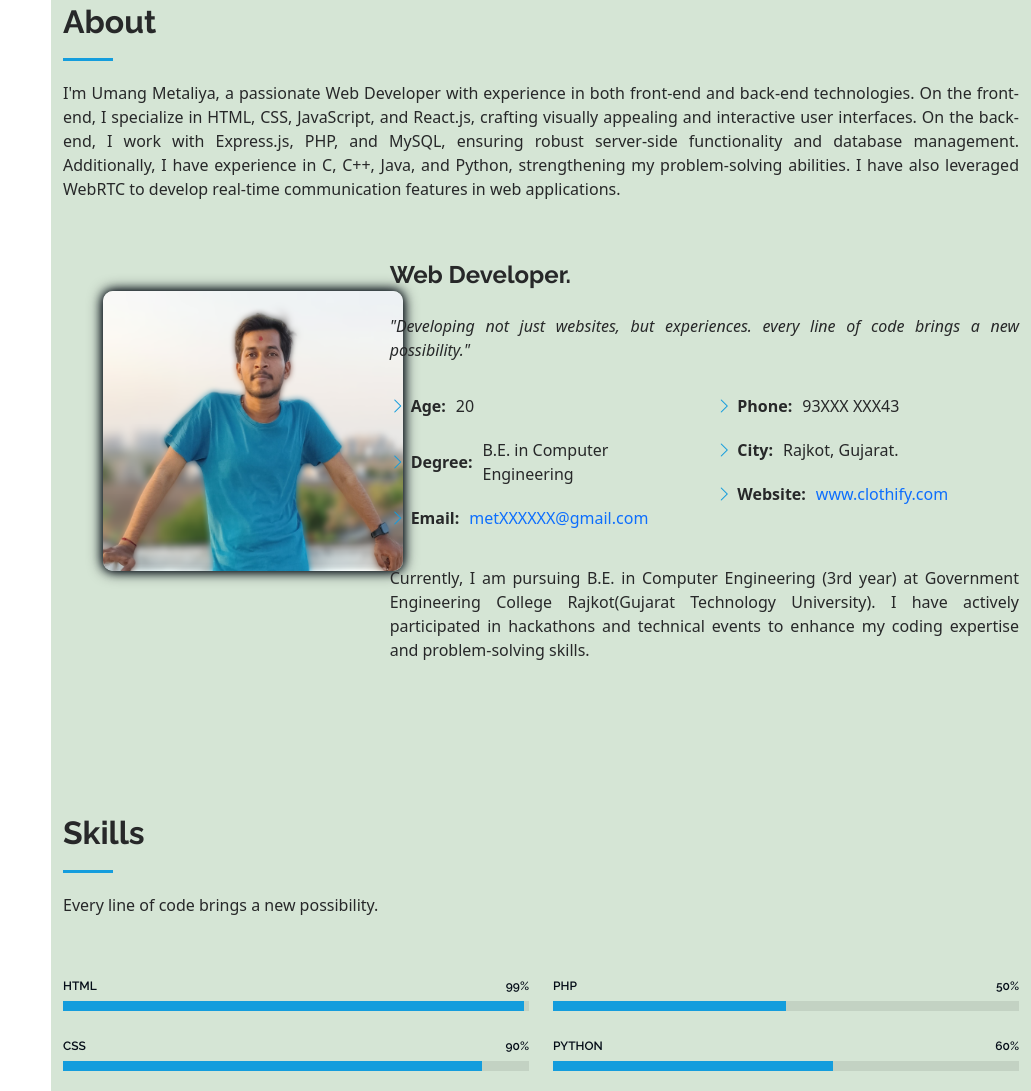
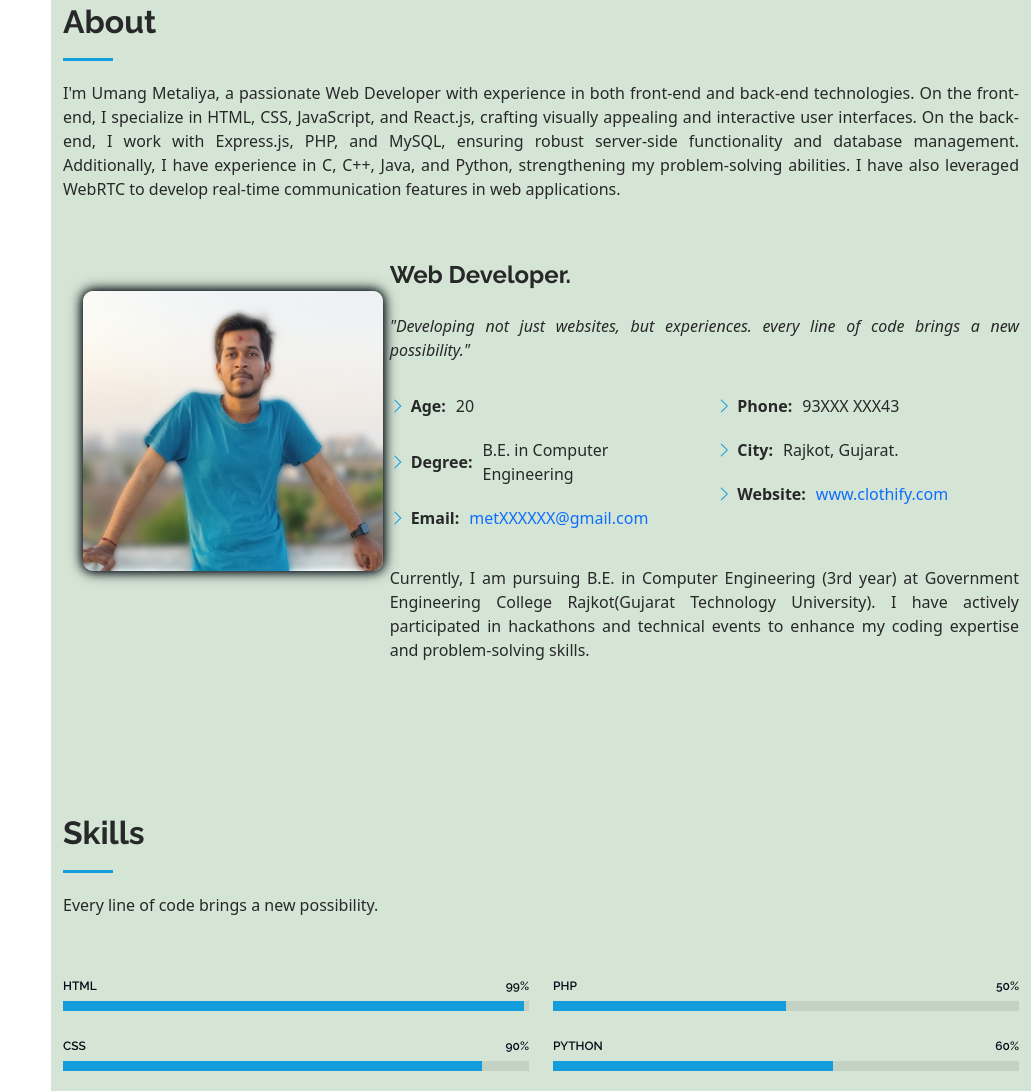
Before and after one commit to umang0407/Portfolio, a plain HTML site: page index.html in a window 1280 px wide. Shown: the part 857-1948 px from the top of the page, without its empty margins (249-1280 px from the left). Drawn offline with nearby package versions, Linux system fonts and the light colour scheme.

Commit message:
Update index.css

```diff
--- a/assets/styles/index.css
+++ b/assets/styles/index.css
@@ -633,7 +633,7 @@ section,
   box-shadow: 0 0 10px #040b14, 0 0 15px #040b14;
   height: 280px;
   width: 300px;
-  margin: 30px 40px;
+  margin: 30px 20px;
 }
 
 .about .content ul strong {
```
